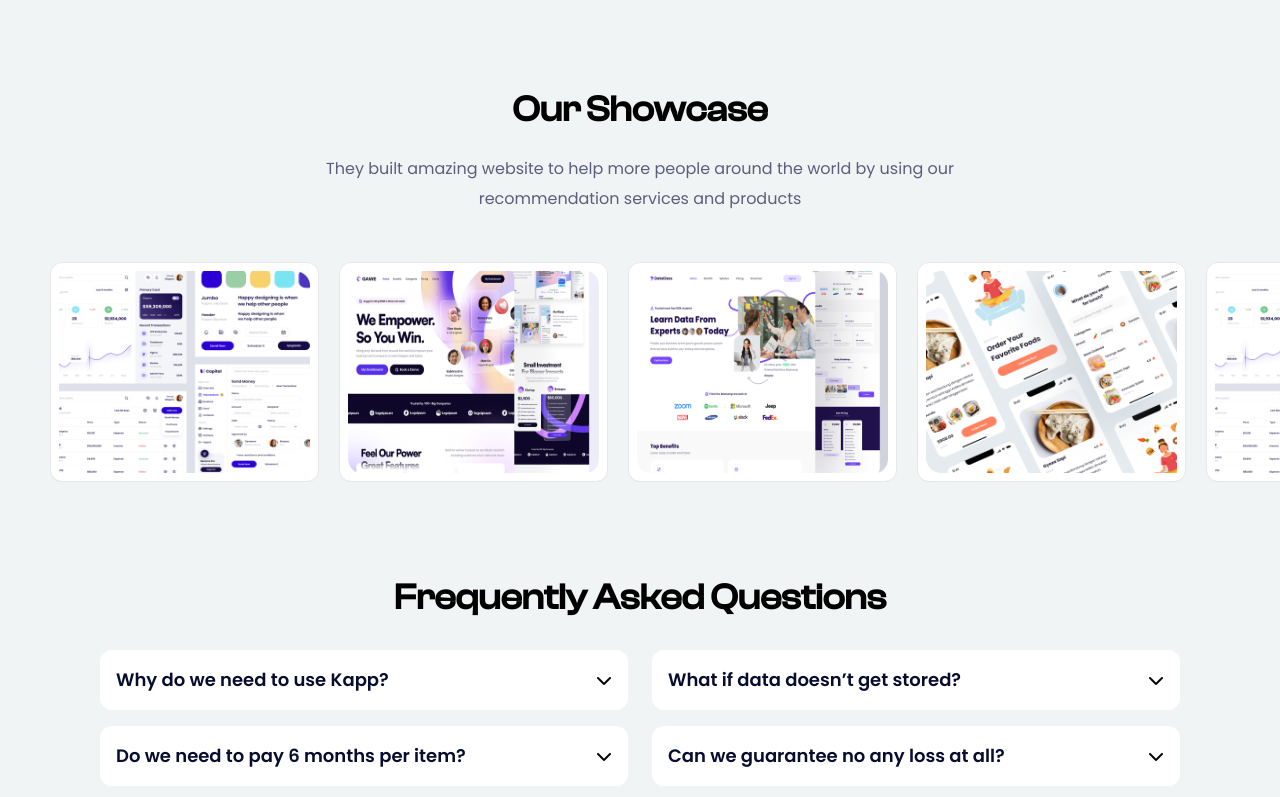
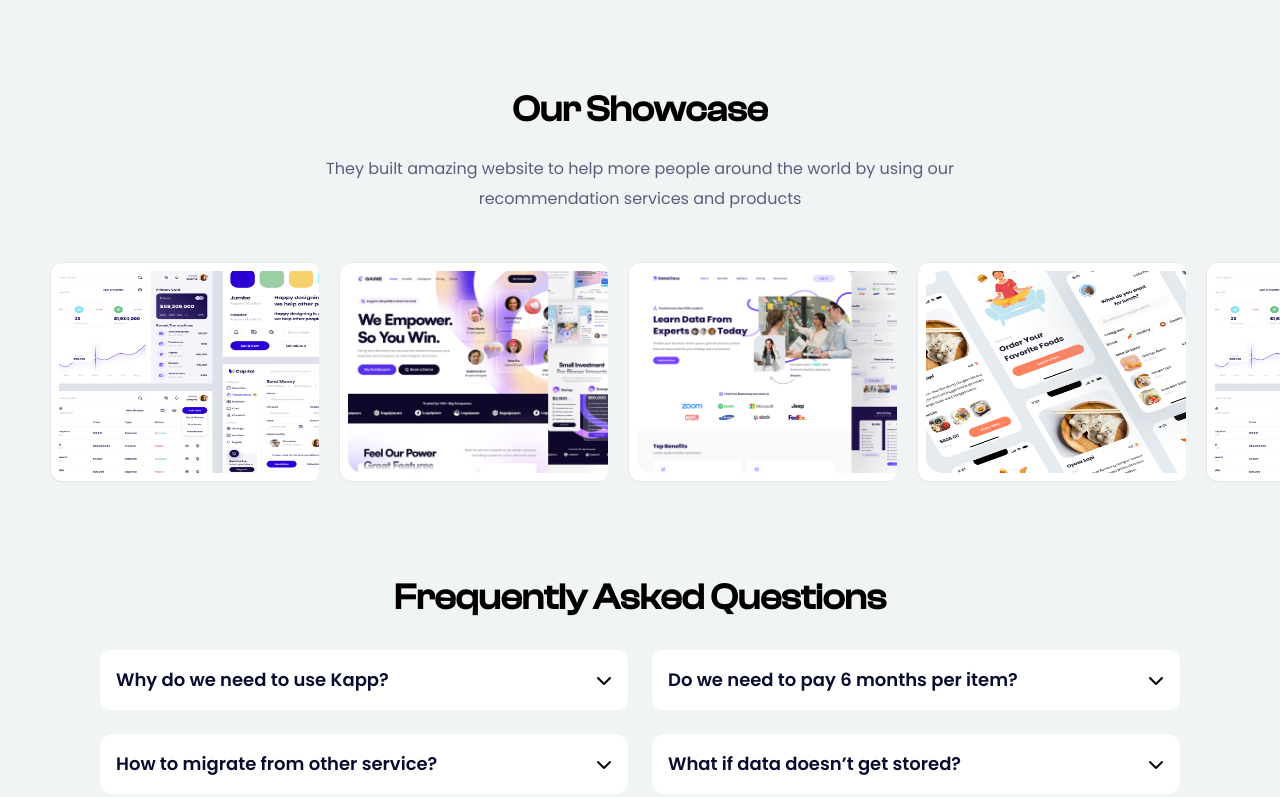
Before and after one commit to yudaradea/Weserve, a website: page index.html in a window 1280 px wide. Shown: the part 2000-2797 px from the top of the page. Drawn offline with nearby package versions, Linux system fonts and the light colour scheme; files whose address does not match are found by name.

Commit message:
change acordion and image size

```diff
--- a/index.html
+++ b/index.html
@@ -948,7 +948,7 @@
                 <!-- Slide 1 -->
                 <div class="swiper-slide rounded-xl">
                   <div
-                    class="relative shadow-lg group p-2 border rounded-xl bg-white h-[220px] hover:bg-color-purple transition-colors ease-in duration-500"
+                    class="relative shadow-lg group p-2 border rounded-xl bg-white w-[290px] md:w-[320px] h-[220px] hover:bg-color-purple transition-colors ease-in duration-500"
                   >
                     <img
                       src="img/showcase-1.png"
@@ -971,7 +971,7 @@
                 <!-- Slide 2 -->
                 <div class="swiper-slide rounded-xl">
                   <div
-                    class="relative shadow-lg group p-2 border rounded-xl bg-white h-[220px] hover:bg-color-purple transition-colors ease-in duration-500"
+                    class="relative shadow-lg group p-2 border rounded-xl bg-white w-[290px] md:w-[320px] h-[220px] hover:bg-color-purple transition-colors ease-in duration-500"
                   >
                     <img
                       src="img/showcase-2.png"
@@ -994,7 +994,7 @@
                 <!-- Slide 3 -->
                 <div class="swiper-slide rounded-xl">
                   <div
-                    class="relative shadow-lg group p-2 border rounded-xl bg-white h-[220px] hover:bg-color-purple transition-colors ease-in duration-500"
+                    class="relative shadow-lg group p-2 border rounded-xl bg-white w-[290px] md:w-[320px] h-[220px] hover:bg-color-purple transition-colors ease-in duration-500"
                   >
                     <img
                       src="img/showcase-3.png"
@@ -1017,7 +1017,7 @@
                 <!-- Slide 4 -->
                 <div class="swiper-slide rounded-xl">
                   <div
-                    class="relative shadow-lg group p-2 border rounded-xl bg-white h-[220px] hover:bg-color-purple transition-colors ease-in duration-500"
+                    class="relative shadow-lg group p-2 border rounded-xl bg-white w-[290px] md:w-[320px] h-[220px] hover:bg-color-purple transition-colors ease-in duration-500"
                   >
                     <img
                       src="img/showcase-4.png"
@@ -1040,7 +1040,7 @@
                 <!-- Slide 1 -->
                 <div class="swiper-slide rounded-xl">
                   <div
-                    class="relative shadow-lg group p-2 border rounded-xl bg-white h-[220px] hover:bg-color-purple transition-colors ease-in duration-500"
+                    class="relative shadow-lg group p-2 border rounded-xl bg-white w-[290px] md:w-[320px] h-[220px] hover:bg-color-purple transition-colors ease-in duration-500"
                   >
                     <img
                       src="img/showcase-1.png"
@@ -1063,7 +1063,7 @@
                 <!-- Slide 2 -->
                 <div class="swiper-slide rounded-xl">
                   <div
-                    class="relative shadow-lg group p-2 border rounded-xl bg-white h-[220px] hover:bg-color-purple transition-colors ease-in duration-500"
+                    class="relative shadow-lg group p-2 border rounded-xl bg-white w-[290px] md:w-[320px] h-[220px] hover:bg-color-purple transition-colors ease-in duration-500"
                   >
                     <img
                       src="img/showcase-2.png"
@@ -1086,7 +1086,7 @@
                 <!-- Slide 3 -->
                 <div class="swiper-slide rounded-xl">
                   <div
-                    class="relative shadow-lg group p-2 border rounded-xl bg-white h-[220px] hover:bg-color-purple transition-colors ease-in duration-500"
+                    class="relative shadow-lg group p-2 border rounded-xl bg-white w-[290px] md:w-[320px] h-[220px] hover:bg-color-purple transition-colors ease-in duration-500"
                   >
                     <img
                       src="img/showcase-3.png"
@@ -1109,7 +1109,7 @@
                 <!-- Slide 4 -->
                 <div class="swiper-slide rounded-xl">
                   <div
-                    class="relative shadow-lg group p-2 border rounded-xl bg-white h-[220px] hover:bg-color-purple transition-colors ease-in duration-500"
+                    class="relative shadow-lg group p-2 border rounded-xl bg-white w-[290px] md:w-[320px] h-[220px] hover:bg-color-purple transition-colors ease-in duration-500"
                   >
                     <img
                       src="img/showcase-4.png"
@@ -1146,7 +1146,7 @@
 
           <!-- Faq -->
           <div
-            class="lg:columns-2 gap-6 space-y-4 mt-8 text-sm md:text-base"
+            class="grid lg:grid-cols-2 lg:items-start gap-4 lg:gap-6 mt-8 text-sm md:text-base"
             x-data="{
             activeAccordion: '',
             setActiveAccordion(id) {
@@ -1532,7 +1532,7 @@
       const swiperShowCase = new Swiper(".swiperShowCase", {
         loop: false,
         centeredSlides: false,
-        slidesPerView: 1.5,
+        slidesPerView: 1.2,
         spaceBetween: 10,
         allowTouchMove: true,
         disableOnInteraction: false,
```
Also changed, not shown: styles/output.css.
